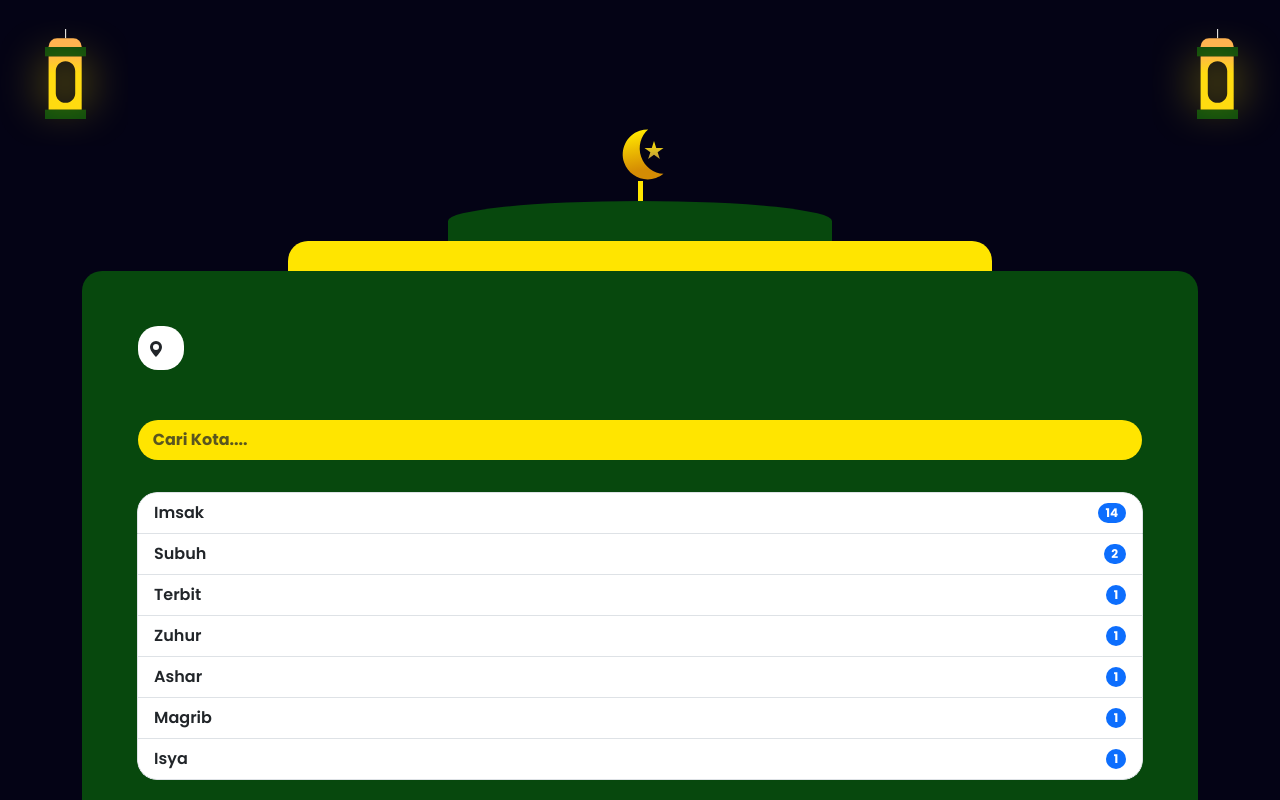
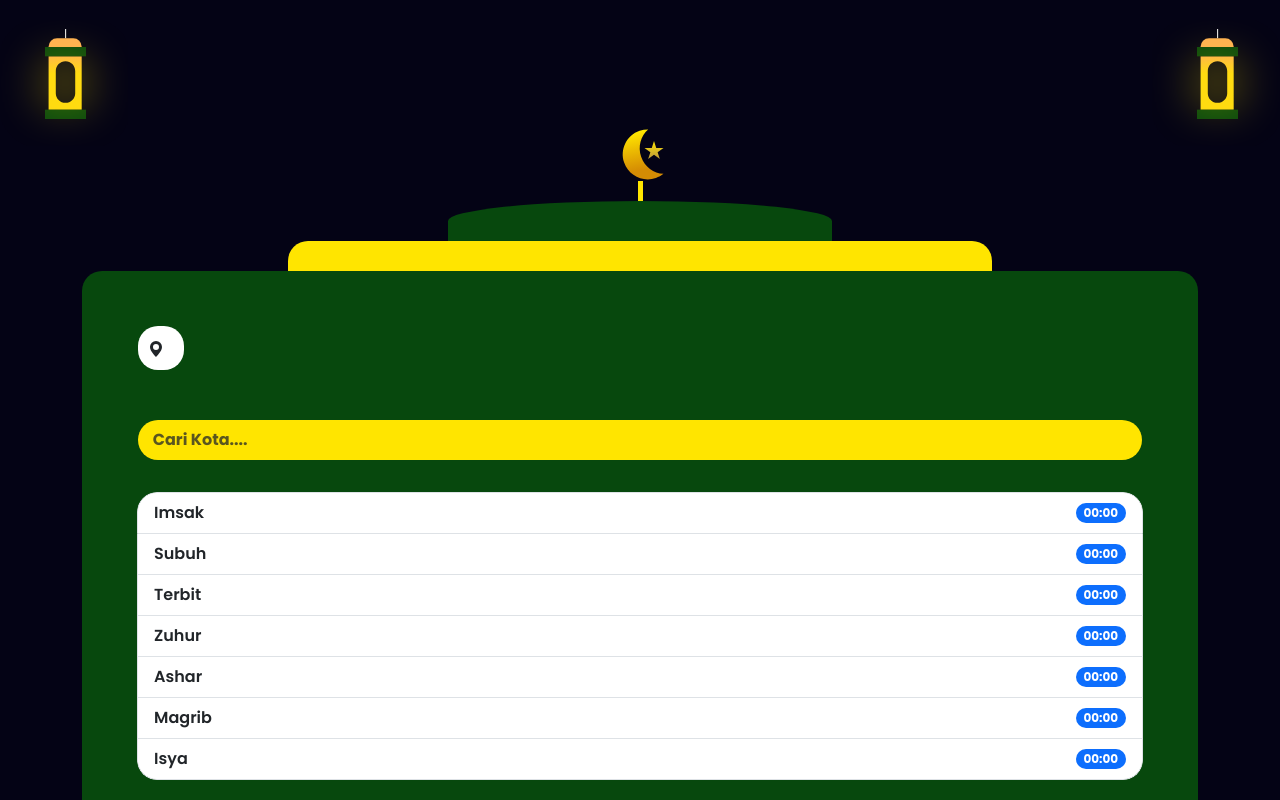
Before and after one commit to Rprotocol12/Web-JadwalSholat, a plain HTML site: page index.html in a window 1280 px wide. Shown: the top 800 px of the page. Drawn offline with nearby package versions, Linux system fonts and the light colour scheme; no server answers.

Commit message:
index.html

```diff
--- a/index.html
+++ b/index.html
@@ -98,31 +98,31 @@
                 <ul class="list-group table">
                     <li class="list-group-item d-flex justify-content-between align-items-center">
                         Imsak
-                        <span class="badge bg-primary rounded-pill Imsak">14</span>
+                        <span class="badge bg-primary rounded-pill Imsak">00:00</span>
                     </li>
                     <li class="list-group-item d-flex justify-content-between align-items-center">
                         Subuh
-                        <span class="badge bg-primary rounded-pill Subuh">2</span>
+                        <span class="badge bg-primary rounded-pill Subuh">00:00</span>
                     </li>
                     <li class="list-group-item d-flex justify-content-between align-items-center">
                         Terbit
-                        <span class="badge bg-primary rounded-pill Terbit">1</span>
+                        <span class="badge bg-primary rounded-pill Terbit">00:00</span>
                     </li>
                     <li class="list-group-item d-flex justify-content-between align-items-center">
                         Zuhur
-                        <span class="badge bg-primary rounded-pill Zuhur">1</span>
+                        <span class="badge bg-primary rounded-pill Zuhur">00:00</span>
                     </li>
                     <li class="list-group-item d-flex justify-content-between align-items-center">
                         Ashar
-                        <span class="badge bg-primary rounded-pill Ashar">1</span>
+                        <span class="badge bg-primary rounded-pill Ashar">00:00</span>
                     </li>
                     <li class="list-group-item d-flex justify-content-between align-items-center">
                         Magrib
-                        <span class="badge bg-primary rounded-pill Magrib">1</span>
+                        <span class="badge bg-primary rounded-pill Magrib">00:00</span>
                     </li>
                     <li class="list-group-item d-flex justify-content-between align-items-center">
                         Isya
-                        <span class="badge bg-primary rounded-pill Isya">1</span>
+                        <span class="badge bg-primary rounded-pill Isya">00:00</span>
                     </li>
                 </ul>
             </div>
```
